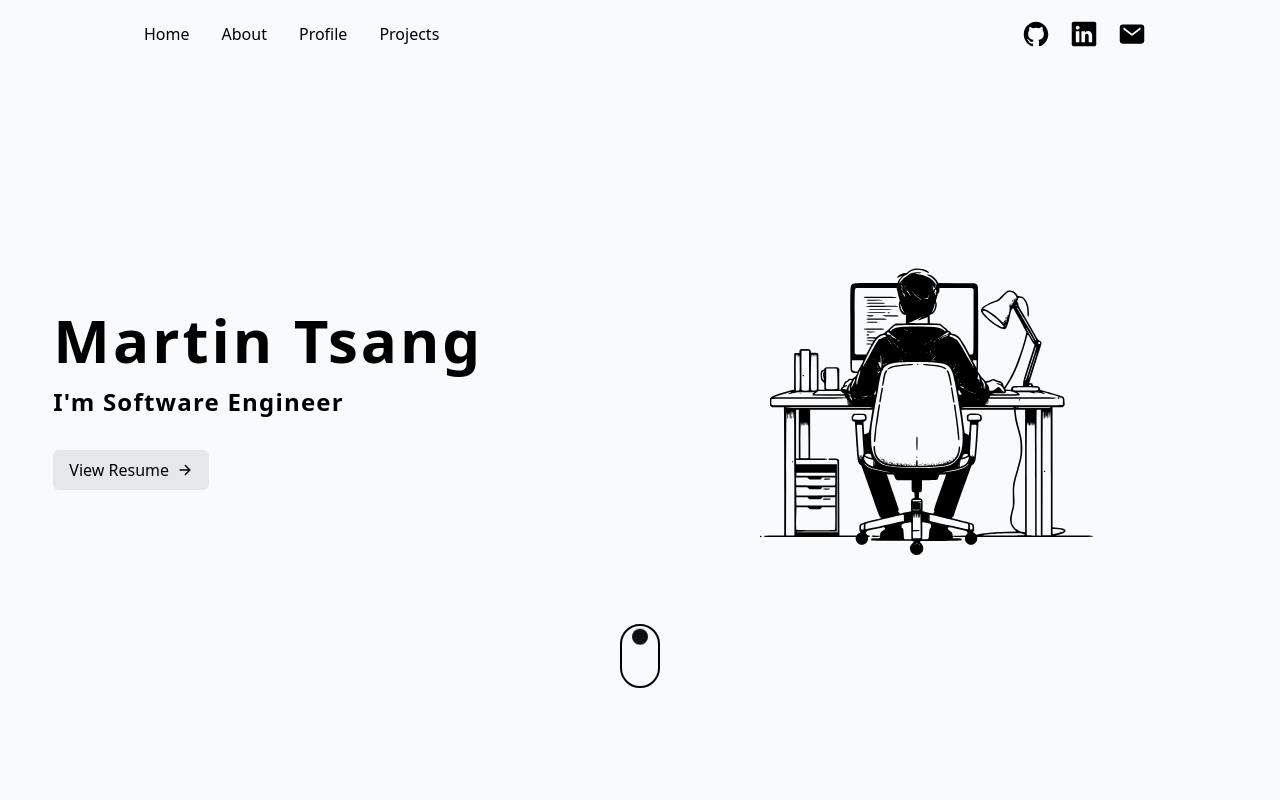
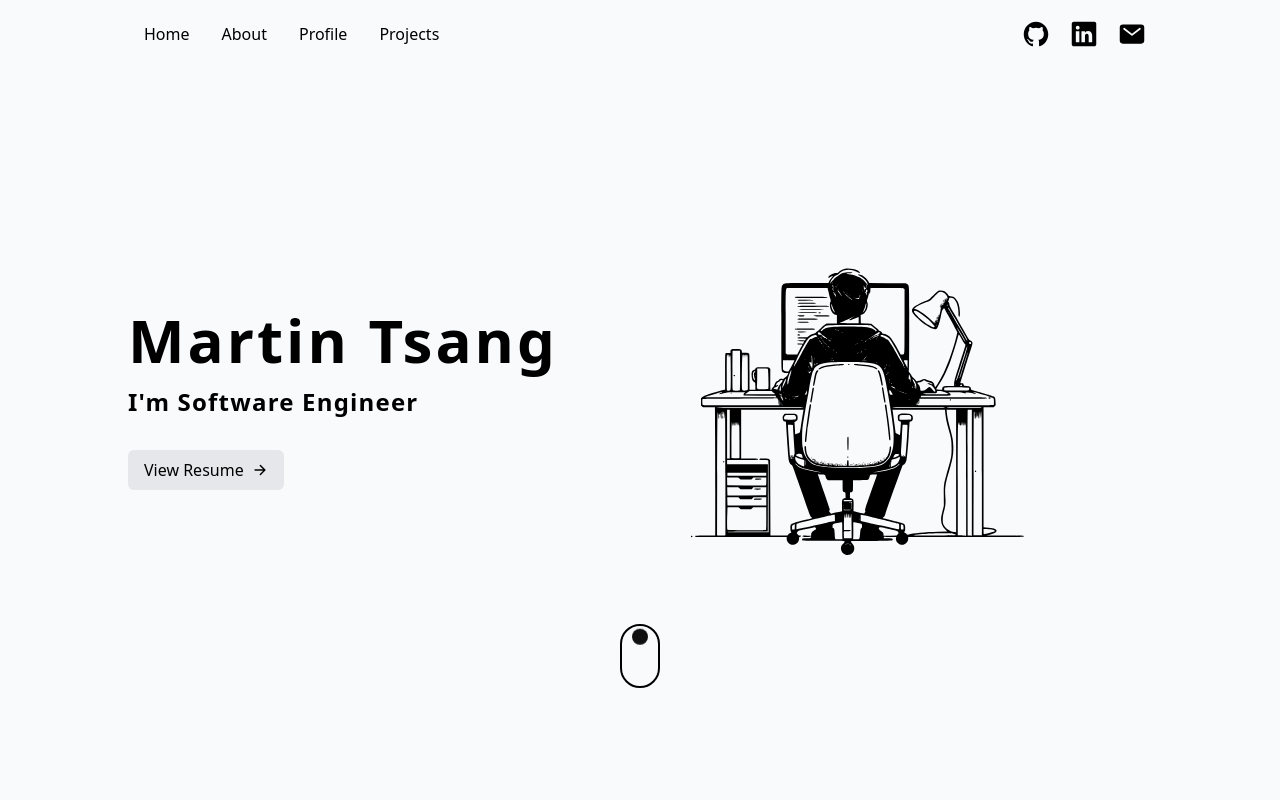
Before and after one commit to marttsang2/martintsang, a Next.js app: page / in a window 1280 px wide. Shown: the top 800 px of the page. Built offline with nearby package versions, Linux system fonts and the light colour scheme.

Commit message:
fix container width className not working

```diff
--- a/src/components/Container/Container.tsx
+++ b/src/components/Container/Container.tsx
@@ -9,8 +9,18 @@ type ContainerProps = {
 
 
 const Container = ({ children, maxWidth }: ContainerProps) => {
+  const maxWidthCSSMapping = {
+    sm: 'max-w-sm',
+    md: 'max-w-md',
+    lg: 'max-w-lg',
+    xl: 'max-w-xl',
+    '2xl': 'max-w-2xl',
+    '3xl': 'max-w-3xl',
+    '4xl': 'max-w-4xl',
+    '5xl': 'max-w-5xl',
+  };
   return (
-    <div className={cn('mx-auto 2xl:w-4/5 w-11/12', `max-w-${maxWidth}`)}>
+    <div className={cn('mx-auto 2xl:w-4/5 w-11/12', maxWidthCSSMapping[maxWidth])}>
       {children}
     </div>
   )
```
